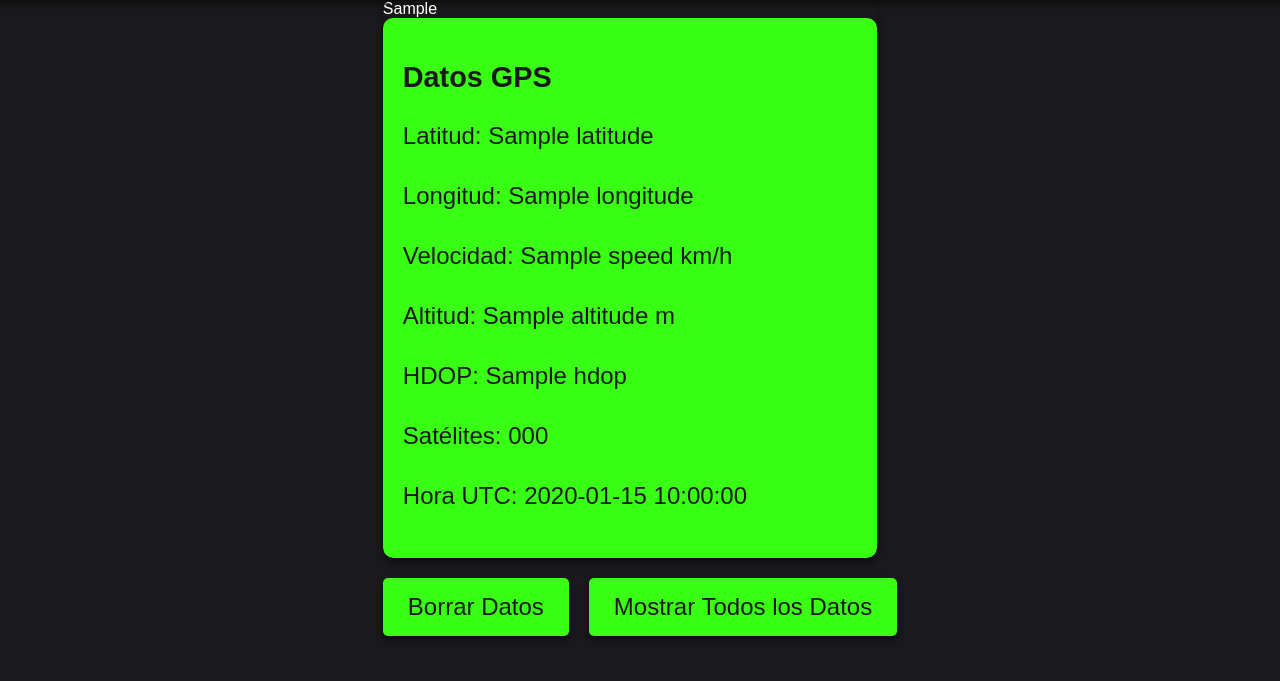
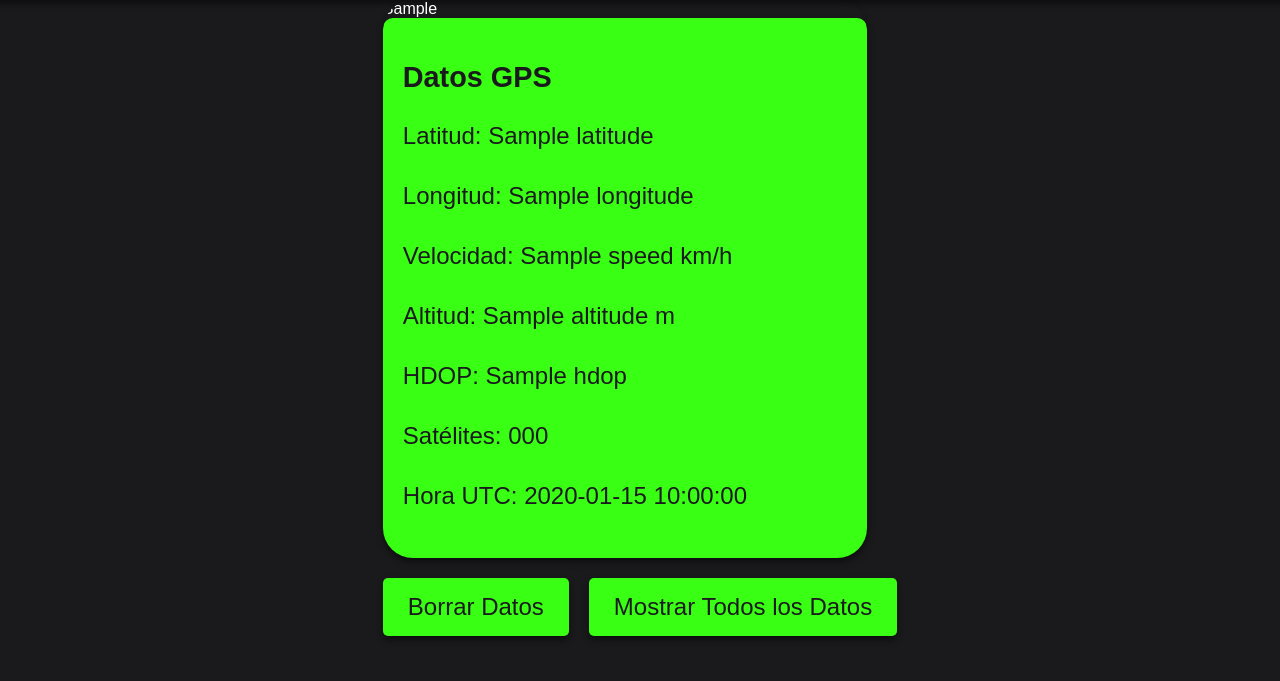
Before and after one commit to raymundosoto/App-web-Tracker-GPS-con-ESP32-y-modulo-NEO-6M-0-001-en-flask-y-mapas-de-Folium-, a Flask app: template templates/index.html in a window 1280 px wide. Shown: the part 119-800 px from the top of the page. Run offline with Flask 2, Linux system fonts and the light colour scheme; the template is opened without the code that fills it: most values are stand-ins (such as "Sample title", 1, 10 or a date in 2020).

Commit message:
Update styles.css

```diff
--- a/static/styles.css
+++ b/static/styles.css
@@ -31,8 +31,8 @@ h1 {
 
 .map-container {
     flex: 2;
-    margin-right: 20px;
-    border-radius: 10px;
+    margin-right: 30px;
+    border-radius: 30px;
     overflow: hidden;
     box-shadow: 0px 4px 6px rgba(0, 0, 0, 0.5);
 }
```
